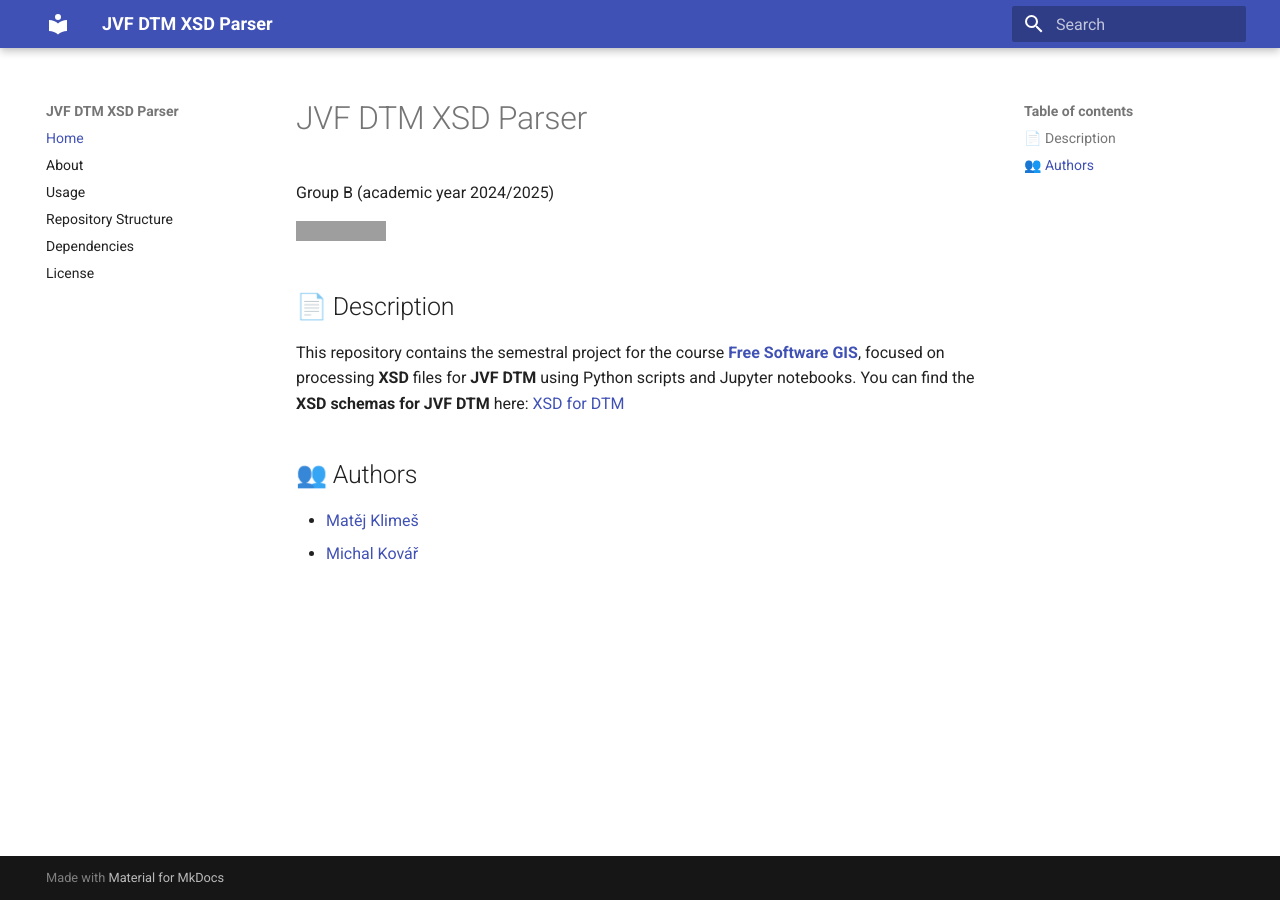
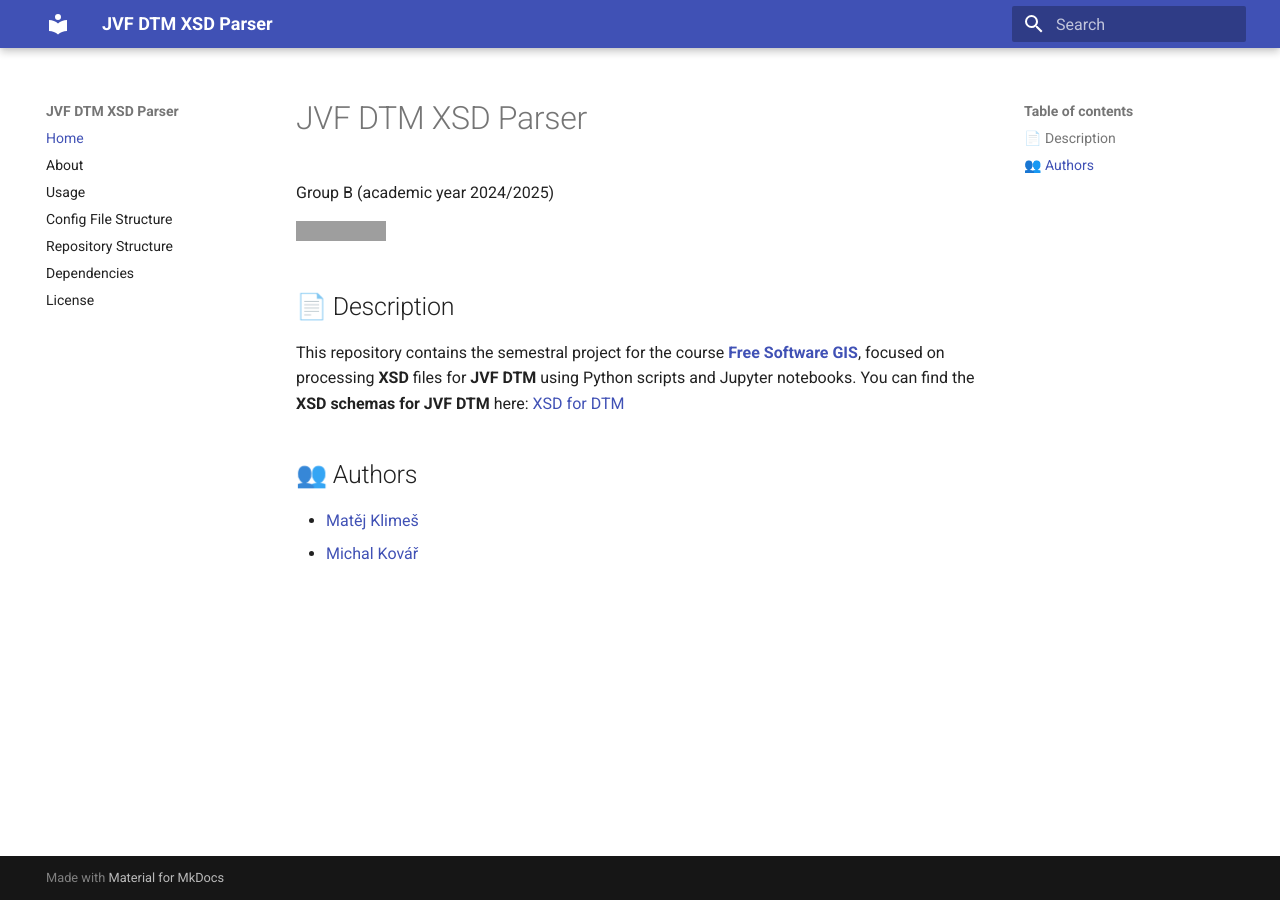
Before and after one commit to ctu-fgis/2025-b-jvf-dtm-xsd, an MkDocs documentation site: the page built from doc/docs_src/index.md, in a window 1280 px wide. Built offline with MkDocs 1.6.1 and Material for MkDocs 9.7.7, drawn with Linux system fonts in a browser that asks for light colours; grey boxes are pictures that could not be loaded.

Commit message:
Update mkdocs.yml

```diff
--- a/doc/mkdocs.yml
+++ b/doc/mkdocs.yml
@@ -12,6 +12,7 @@ nav:
   - Home: index.md
   - About: about.md
   - Usage: usage.md
+  - Config File Structure: config.md
   - Repository Structure: structure.md
   - Dependencies: dependencies.md
   - License: license.md
```
